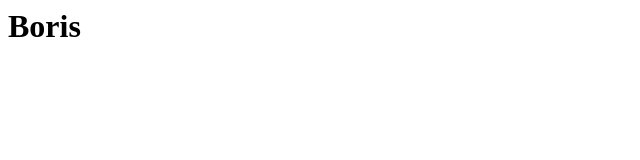
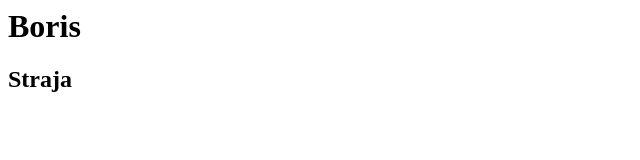
Before and after one commit to StrahinjaRistic/Proba, a plain HTML site: page index.html in a window 1280 px wide. Shown: the full height of the page, 0-640 px from the left. Drawn offline with Linux system fonts and the light colour scheme.

Commit message:
Update index.html
proba

```diff
--- a/index.html
+++ b/index.html
@@ -1 +1,2 @@
 <h1>Boris</h1>
+<h2>Straja</h2>
```
